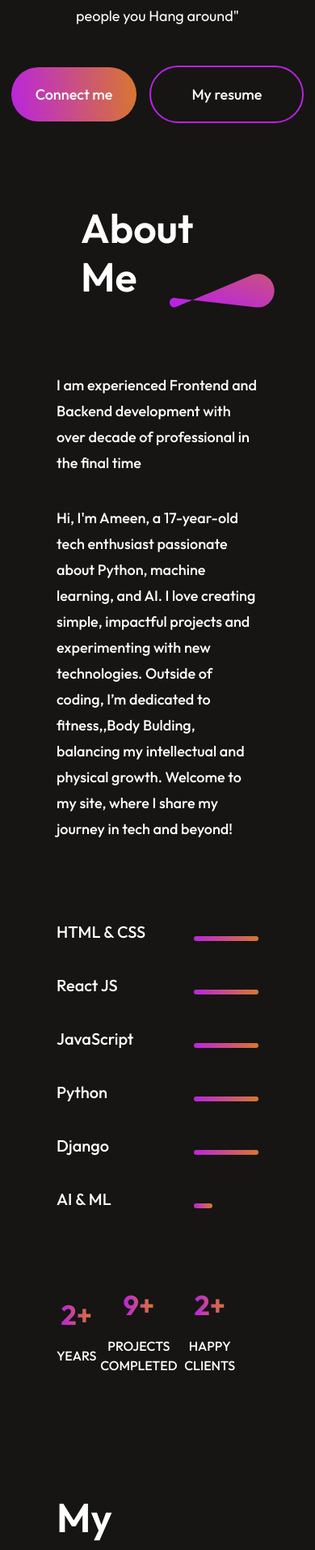
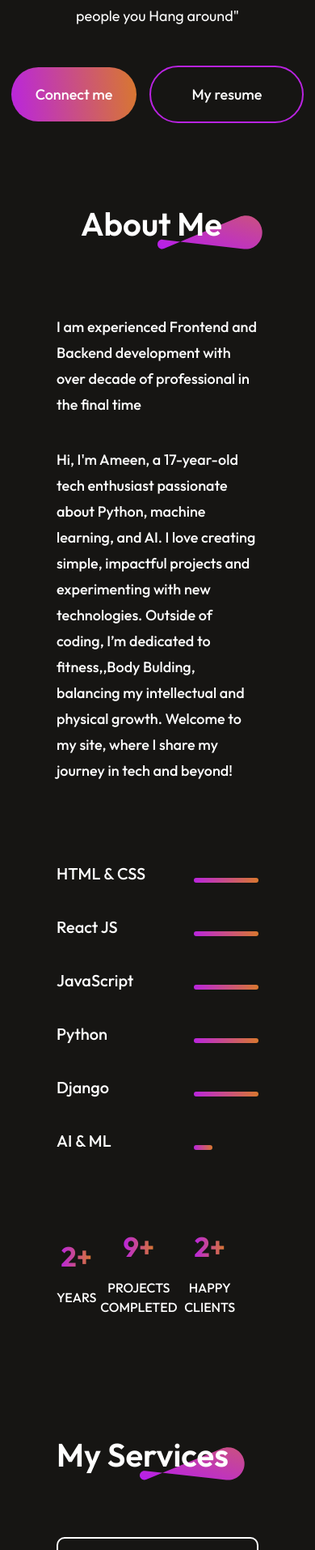
Before and after one commit to Ameen-K-Nejeeb/portfolio, a React (Vite) app in the folder portfolio/: page / in a window 390 px wide. Shown: the part 1063-2977 px from the top of the page at 81% size. Built offline with nearby package versions, Linux system fonts and the light colour scheme.

Commit message:
update : all pages h1 tag

```diff
--- a/portfolio/src/components/About/About.css
+++ b/portfolio/src/components/About/About.css
@@ -11,7 +11,7 @@
 }
 .about-title h1{
     padding: 0px 30px;
-    font-size: 50px;
+    font-size: 40px;
     font-weight: 600;
 }
 .about-title img{
--- a/portfolio/src/components/Contact/Contact.css
+++ b/portfolio/src/components/Contact/Contact.css
@@ -119,7 +119,7 @@
     }
     .contact-title h1{
         padding: 0;
-        font-size: 50px;
+        font-size: 40px;
         font-weight: 600;
     }
     .contact-title img{
--- a/portfolio/src/components/MyWork/MyWork.css
+++ b/portfolio/src/components/MyWork/MyWork.css
@@ -62,7 +62,7 @@
     }
     .mywork-title h1{
         padding: 0;
-        font-size: 50px;
+        font-size: 40px;
         font-weight: 600;
     }
     .mywork-title img{
--- a/portfolio/src/components/Services/Services.css
+++ b/portfolio/src/components/Services/Services.css
@@ -75,7 +75,7 @@
     }
     .services-title h1{
         padding: 0;
-        font-size: 50px;
+        font-size: 40px;
 
     }
     .services-title img{
```
